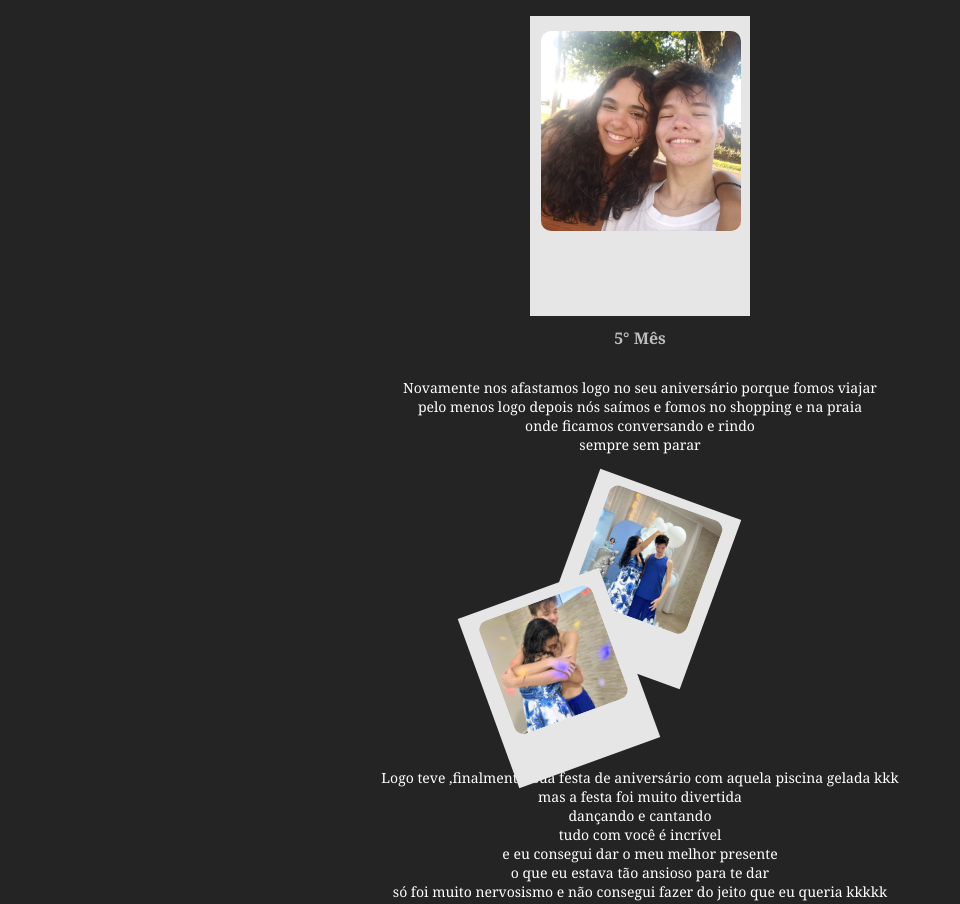
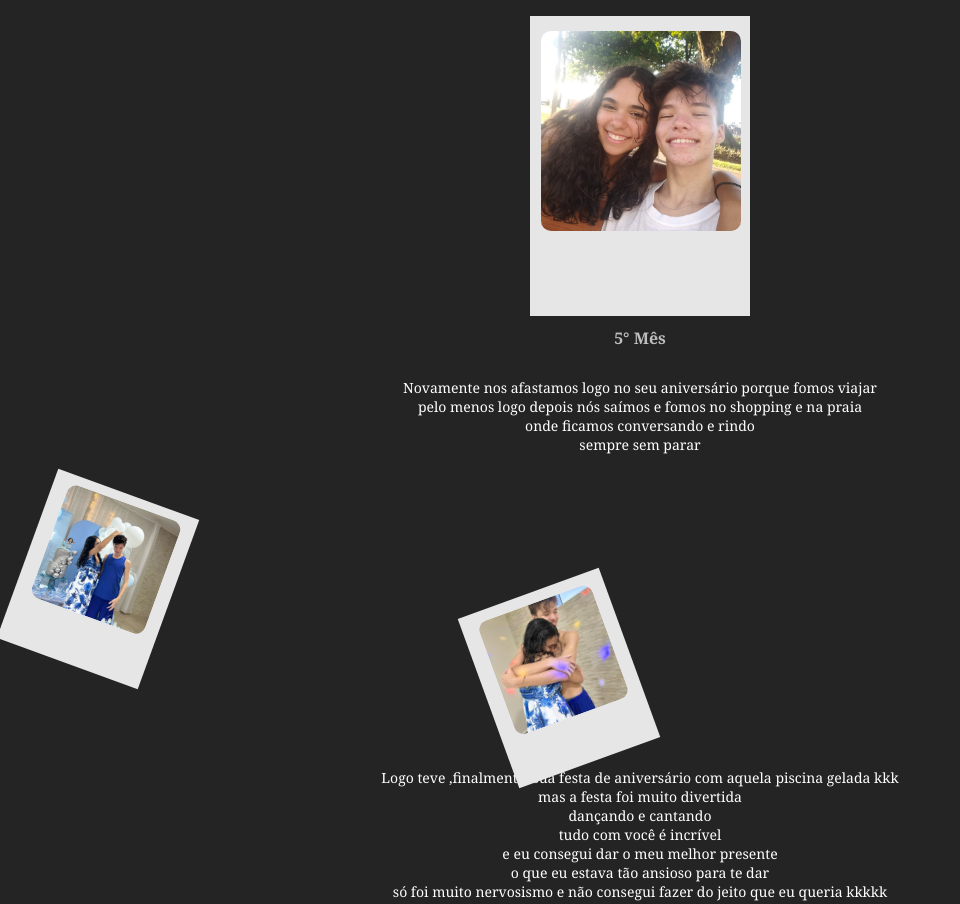
Before and after one commit to rogiropinto/Primeiro-ano, a plain HTML site: page 5°mes.html in a window 1280 px wide. Shown: the top 904 px of the page, without its empty margins (0-960 px from the left). Drawn offline with Linux system fonts and the light colour scheme.

Commit message:
Add files via upload

```diff
--- a/5.css
+++ b/5.css
@@ -15,8 +15,7 @@ body{
     background-color: #e6e6e6;
     width: 150px;
     height: 180px;
-    display: block;
-    margin: auto;
+    margin-left: 15px;
     rotate: 20deg;
     margin-bottom: 80px;
 }
```
